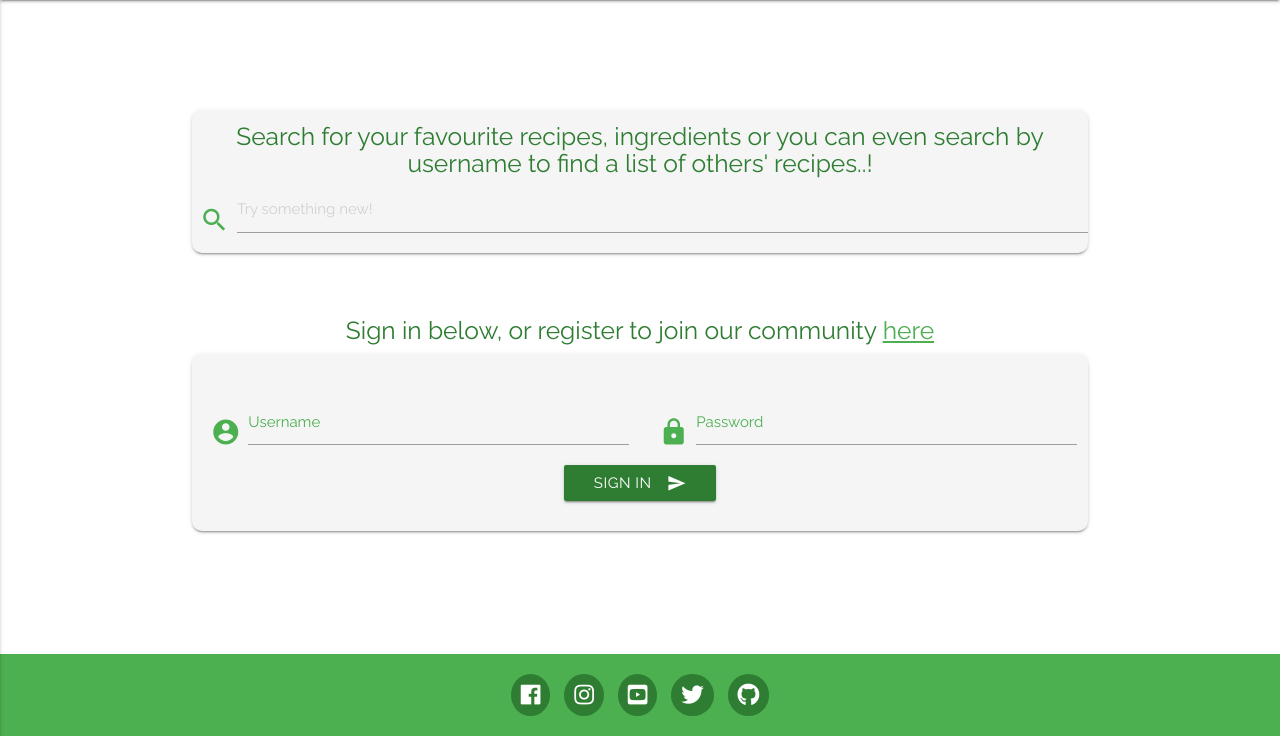
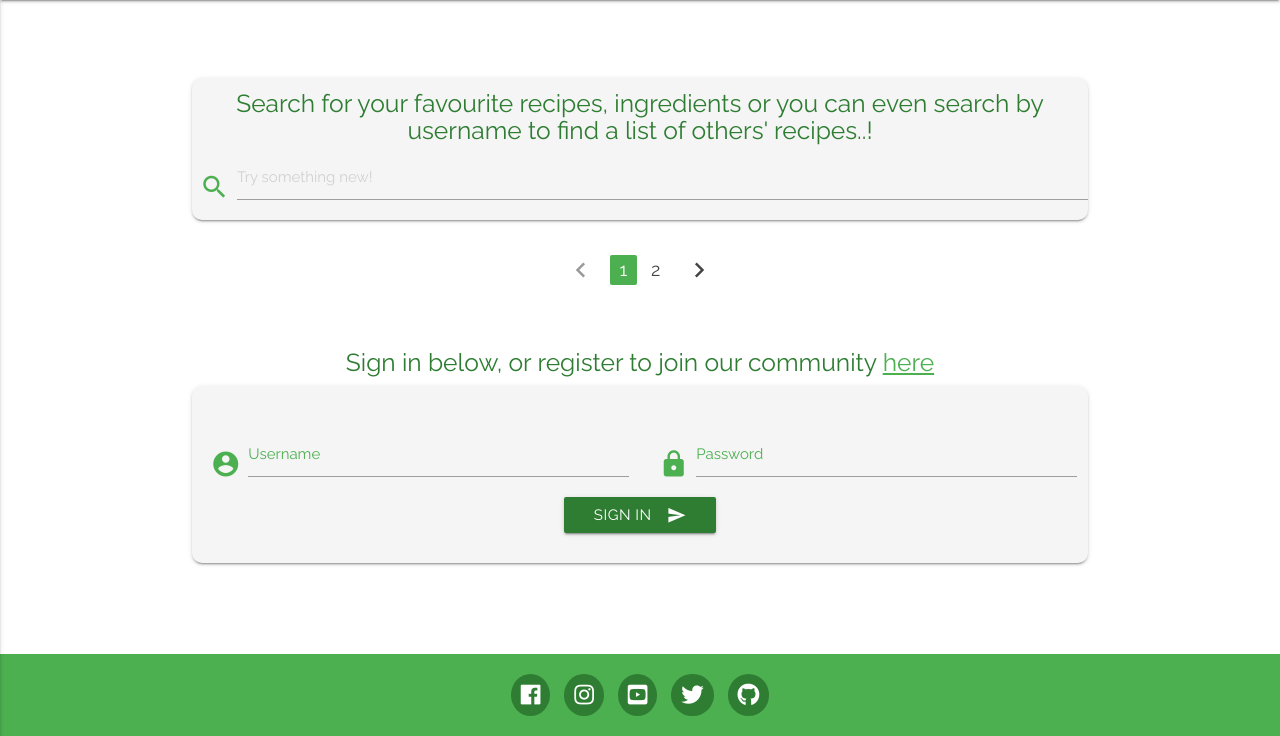
Before and after one commit to lewisclark4/CI-MilestoneProjectThree, a Flask app: page / in a window 1280 px wide. Shown: the part 64-800 px from the top of the page. Run offline with Flask 2, Linux system fonts and the light colour scheme; data that the repository does not hold is empty; some libraries are stand-ins or nearby versions.

Commit message:
started to add pagination to index.html

```diff
--- a/templates/index.html
+++ b/templates/index.html
@@ -31,6 +31,14 @@
             </a>
             {% endif %}
         {% endfor %}
+    </div>
+    <div class="row center-align">
+        <ul class="pagination">
+            <li class="disabled"><a href="#!"><i class="material-icons">chevron_left</i></a></li>
+            <li class="active green"><a href="#!">1</a></li>
+            <li class="waves-effect"><a href="#!">2</a></li>
+            <li class="waves-effect"><a href="#!"><i class="material-icons">chevron_right</i></a></li>
+        </ul>
     </div>
     </div>
     {% if 'username' not in session %}
```
